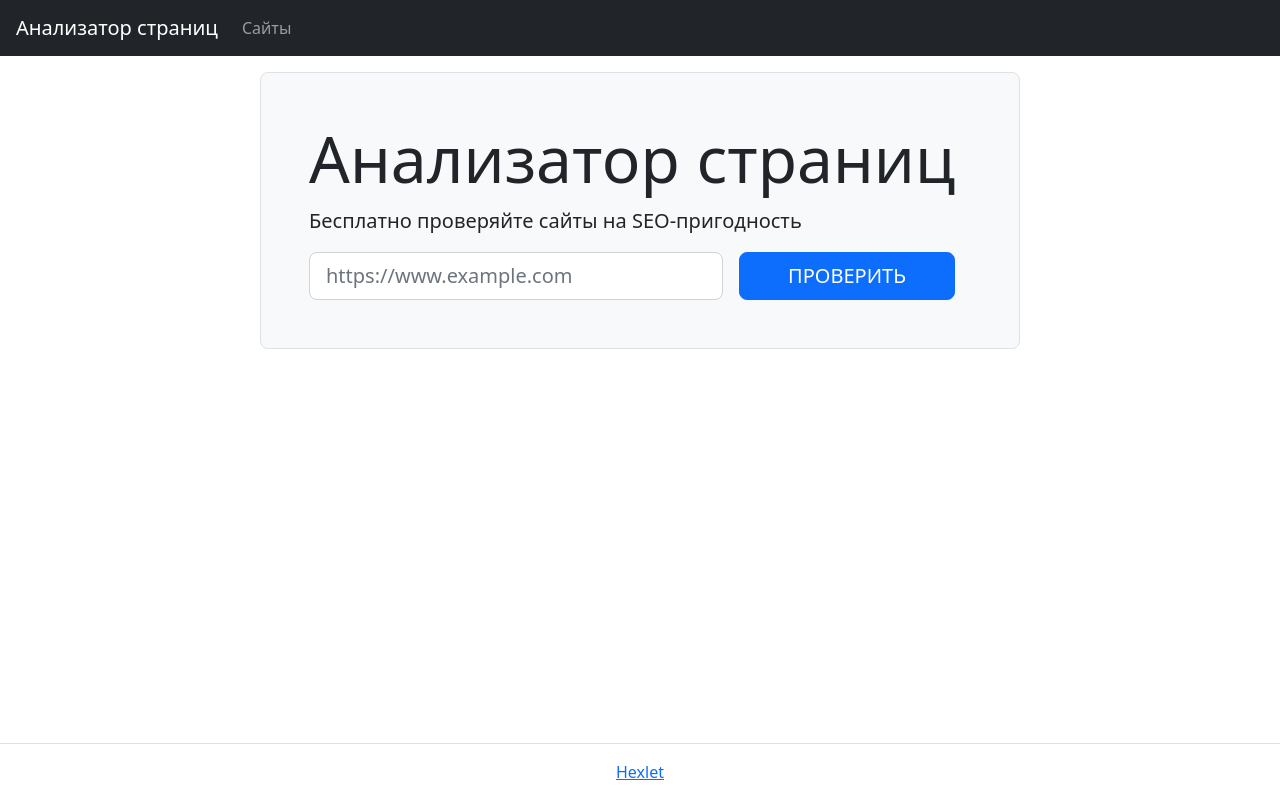
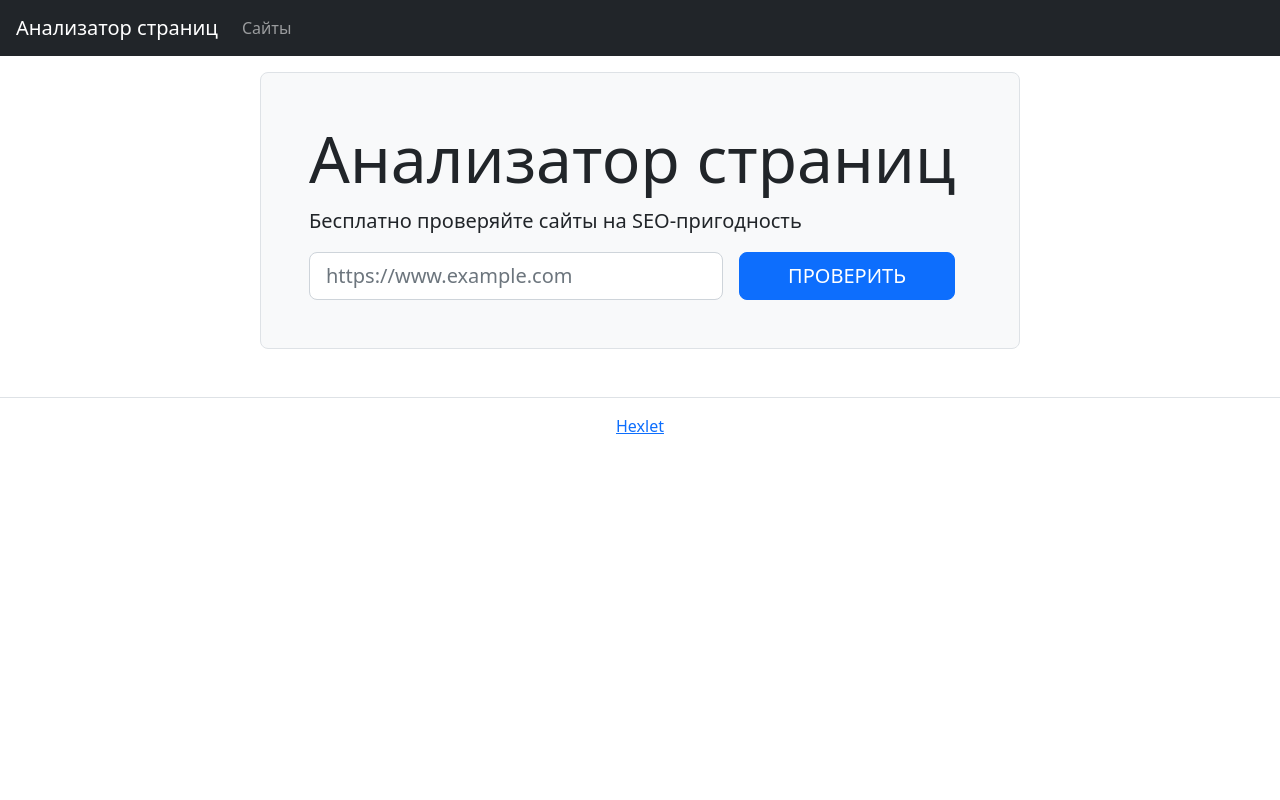
Before and after one commit to EmilMorua/python-project-83, a Flask app: template page_analyzer/templates/index.html in a window 1280 px wide. Run offline with Flask 3, Linux system fonts and the light colour scheme; the template is opened without the code that fills it, so the values that code supplies are empty, except form fields; tables that the repository leaves empty hold one stand-in row (values such as "Sample post"); form fields are guessed from the names that the template uses.

Commit message:
update index.html

```diff
--- a/page_analyzer/templates/index.html
+++ b/page_analyzer/templates/index.html
@@ -1,67 +1,14 @@
 <!DOCTYPE html>
-<html lang="en" coupert-item="9AF8D9A4E502F3784AD24272D81F0381" class="ycavfsdk idc0_347">
+<html lang="en">
 <head>
   <meta charset="utf-8">
   <meta name="viewport" content="width=device-width, initial-scale=1, shrink-to-fit=no">
   <meta name="description" content="Third project for Hexlet.io">
   <link href="https://cdn.jsdelivr.net/npm/bootstrap@5.2.0/dist/css/bootstrap.min.css" rel="stylesheet" integrity="sha384-gH2yIJqKdNHPEq0n4Mqa/HGKIhSkIHeL5AyhkYV8i59U5AR6csBvApHHNl/vI1Bx" crossorigin="anonymous">
   <title>Анализатор страниц</title>
-  <style>
-    @font-face {
-      font-family: 'Aileron';
-      font-weight: 400;
-      src: url(chrome-extension://mfidniedemcgceagapgdekdbmanojomk/font/Roboto-Regular.ttf);
-    }
-    @font-face {
-      font-family: 'Aileron';
-      font-weight: 400;
-      src: url(chrome-extension://mfidniedemcgceagapgdekdbmanojomk/font/Aileron-Regular.ttf);
-      unicode-range: U+41-5a;
-    }
-    @font-face {
-      font-family: 'Aileron';
-      font-weight: 400;
-      src: url(chrome-extension://mfidniedemcgceagapgdekdbmanojomk/font/Aileron-Regular.ttf);
-      unicode-range: U+61-7a;
-    }
-    @font-face {
-      font-family: 'Aileron';
-      font-weight: 600;
-      src: url(chrome-extension://mfidniedemcgceagapgdekdbmanojomk/font/Roboto-Medium.ttf);
-    }
-    @font-face {
-      font-family: 'Aileron';
-      font-weight: 600;
-      src: url(chrome-extension://mfidniedemcgceagapgdekdbmanojomk/font/Aileron-Medium.ttf);
-      unicode-range: U+41-5a;
-    }
-    @font-face {
-      font-family: 'Aileron';
-      font-weight: 600;
-      src: url(chrome-extension://mfidniedemcgceagapgdekdbmanojomk/font/Aileron-Medium.ttf);
-      unicode-range: U+61-7a;
-    }
-    @font-face {
-      font-family: 'Aileron';
-      font-weight: 700;
-      src: url(chrome-extension://mfidniedemcgceagapgdekdbmanojomk/font/Roboto-Bold.ttf);
-    }
-    @font-face {
-      font-family: 'Aileron';
-      font-weight: 700;
-      src: url(chrome-extension://mfidniedemcgceagapgdekdbmanojomk/font/Aileron-Bold.ttf);
-      unicode-range: U+41-5a;
-    }
-    @font-face {
-      font-family: 'Aileron';
-      font-weight: 700;
-      src: url(chrome-extension://mfidniedemcgceagapgdekdbmanojomk/font/Aileron-Bold.ttf);
-      unicode-range: U+61-7a;
-    }
-  </style>
 </head>
-<body class="min-vh-100 d-flex flex-column vsc-initialized">
-  <header class="flex-shrink-0">
+<body>
+  <header>
     <nav class="navbar navbar-expand-md navbar-dark bg-dark px-3">
       <a class="navbar-brand" href="/">Анализатор страниц</a>
       <div id="navbarNav">
@@ -71,17 +18,16 @@
       </div>
     </nav>
   </header>
-  <main class="flex-grow-1">
+  <main>
     <div class="container-lg mt-3">
       <h1></h1>
       <div class="row">
         <div class="col-12 col-md-10 col-lg-8 mx-auto border rounded-3 bg-light p-5">
           <h1 class="display-3">Анализатор страниц</h1>
           <p class="lead">Бесплатно проверяйте сайты на SEO-пригодность</p>
-          <form action="{{ url_for('url_detail', id=new_url.id) }}" method="post" class="d-flex justify-content-center">
-            {% from 'macros.html' import csrf_token %}
-            {{ csrf_token() }}
-            <input type="text" name="url" placeholder="https://www.example.com" value="{{ request.form.get('url') or '' }}" class="form-control form-control-lg" required>
+          <form action="{{ url_for('index') }}" method="post" class="d-flex justify-content-center">
+            {{ form.csrf_token }}
+            {{ form.url(class="form-control form-control-lg", placeholder="https://www.example.com", required=True) }}
             {% with messages = get_flashed_messages() %}
                 {% if messages %}
                     <ul class="flash-messages">
@@ -97,7 +43,7 @@
       </div>
     </div>
   </main>
-  <footer class="border-top py-3 mt-5 flex-shrink-0">
+  <footer class="border-top py-3 mt-5">
     <div class="container-lg">
       <div class="text-center">
         <a href="https://ru.hexlet.io/" target="_blank">Hexlet</a>
@@ -105,6 +51,5 @@
     </div>
   </footer>
   <script src="https://cdn.jsdelivr.net/npm/bootstrap@5.1.3/dist/js/bootstrap.bundle.min.js" integrity="sha384-ka7Sk0Gln4gmtz2MlQnikT1wXgYsOg+OMhuP+IlRH9sENBO0LRn5q+8nbTov4+1p" crossorigin="anonymous"></script>
-  <div id="e37ed385-d02c-489d-ac2b-1439c6bd0c25" style="display: block !important; z-index: 2147483647 !important;"></div>
 </body>
 </html>
```
